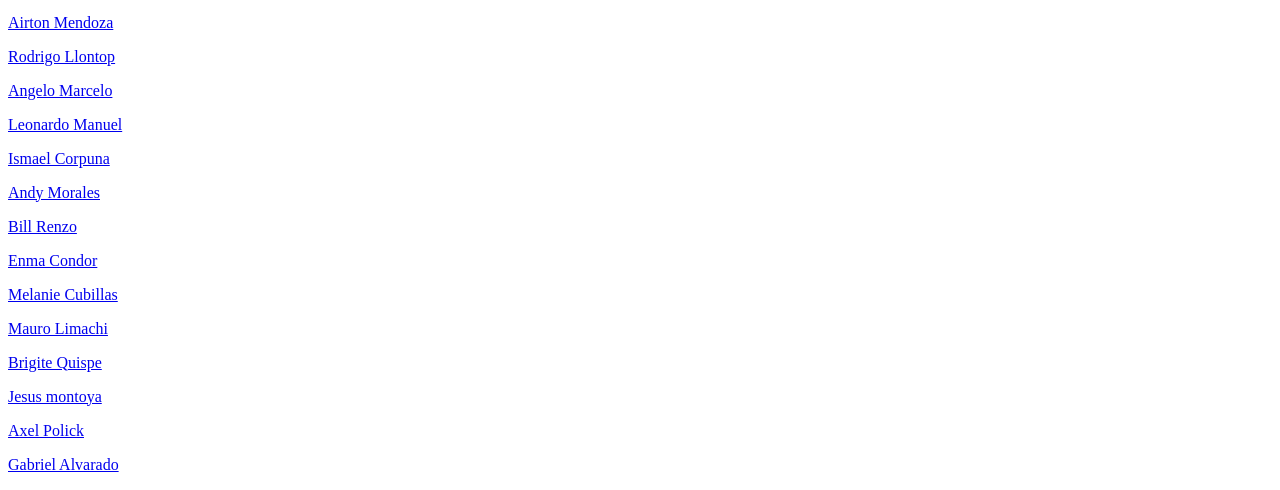
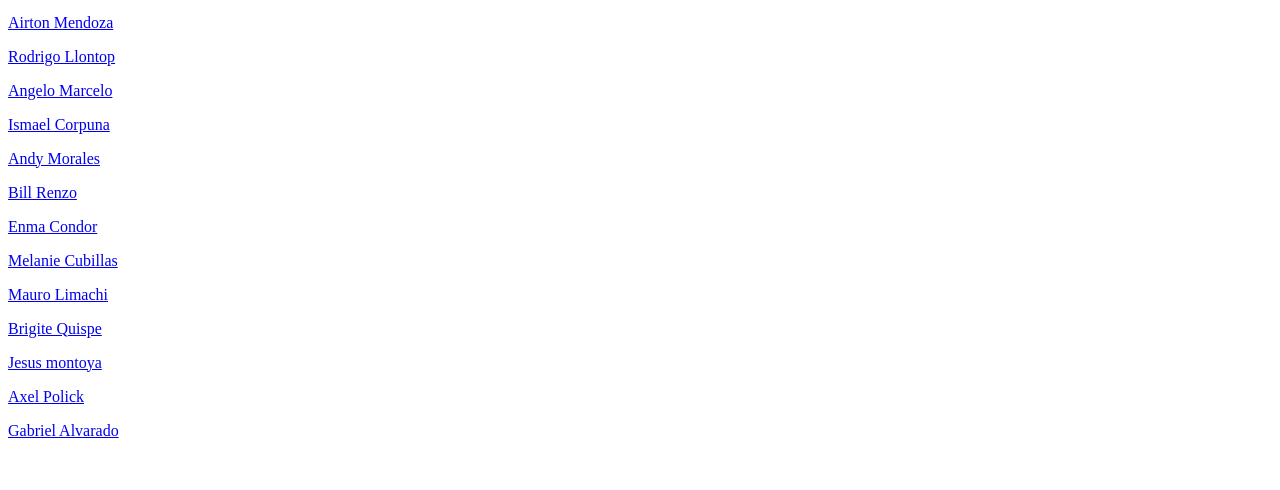
Before and after one commit to joaquinalmiron/joaquinamiron, a plain HTML site: page index.html in a window 1280 px wide. Shown: the part 448-938 px from the top of the page. After the commit the page ends 904 px from the top, so only its background shows below. Drawn offline with Linux system fonts and the light colour scheme.

Commit message:
aaaaaaaaaaaaaaaaaa

```diff
--- a/index.html
+++ b/index.html
@@ -27,7 +27,6 @@ tambien me gusta salir al parque a jugar futbol con mis amigos pero ps ya no sal
 <p>  <a href="https://airton-mendoza.github.io/airtonmendoza/"> Airton Mendoza </a> </p>
 <p>  <a href="https://rodrigo-julio-llontop-calosi.000webhostapp.com/"> Rodrigo Llontop </a> </p>
 <p>  <a href="https://angello5.github.io/Angello-Marcelo-Llerena-Gomez/"> Angelo Marcelo </a> </p>
-<p>  <a href="https://leonardomanuelcalderongabriel.000webhostapp.com/"> Leonardo Manuel </a> </p>
 <p>  <a href="https://toxicale.github.io/Ismael_Corpuna.github.io/"> Ismael Corpuna </a> </p>
 <p>  <a href="https://andyrolandomoralessegura24.000webhostapp.com/"> Andy Morales </a> </p>
 <p>  <a href="https://billrenzocornejocondori.000webhostapp.com/"> Bill Renzo </a> </p>
```
